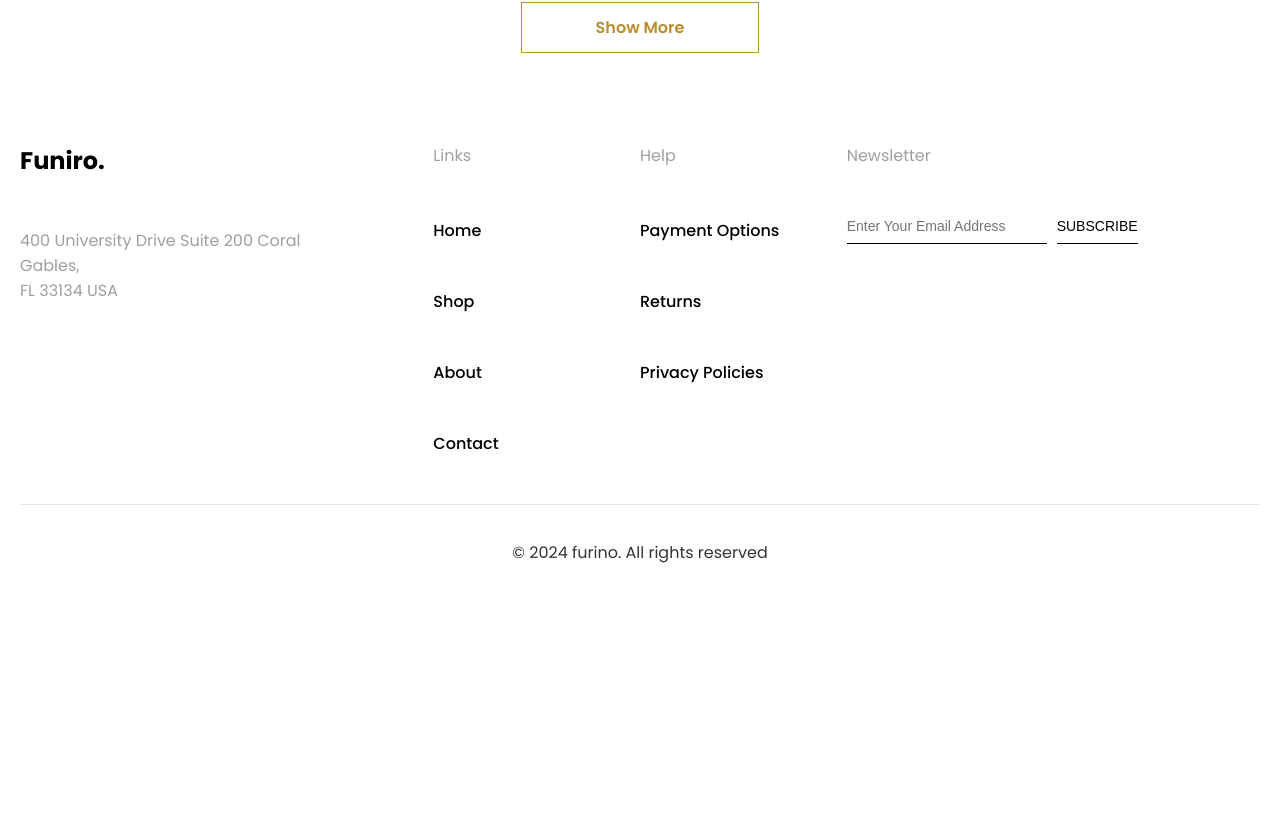
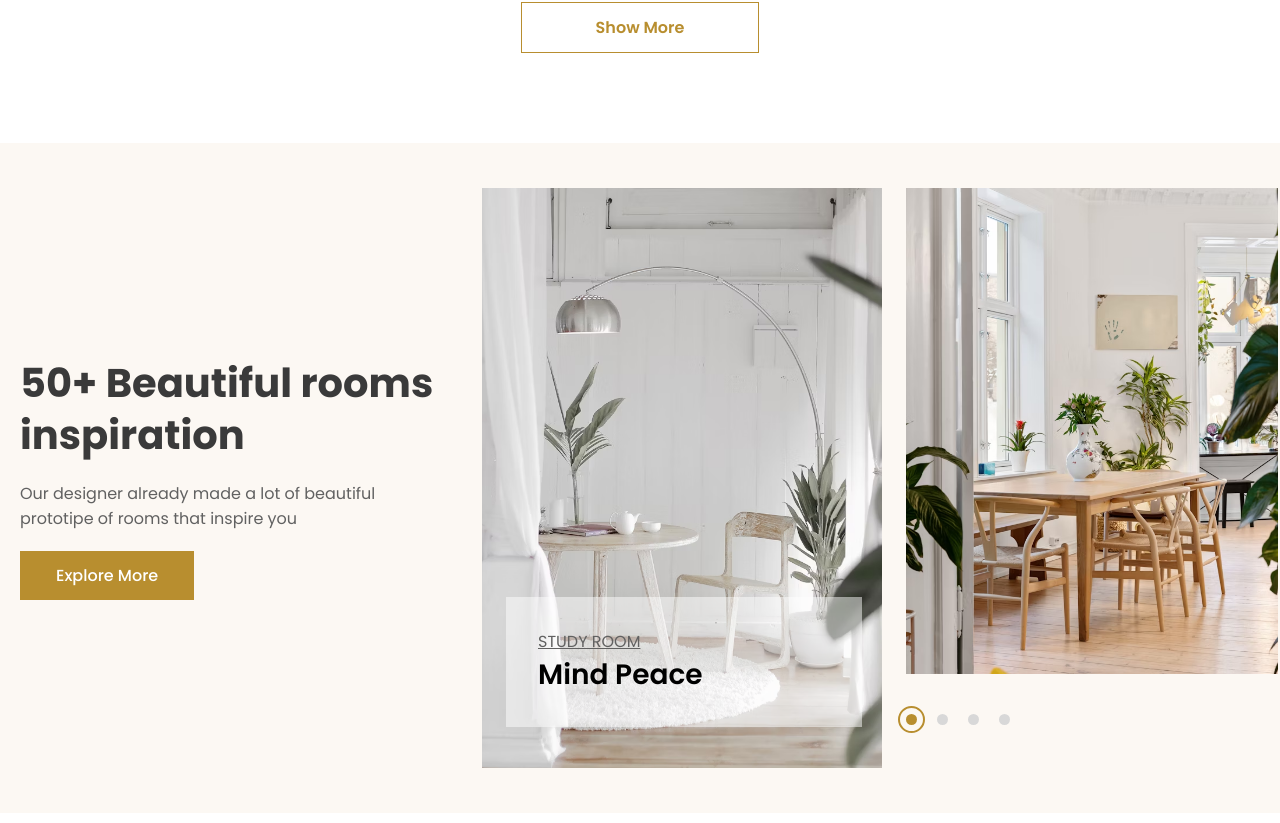
Before and after one commit to Ius221/FurniroProject, a Vue app: page / in a window 1280 px wide. Shown: the part 2737-3560 px from the top of the page. Before the commit the page ends 3337 px from the top, so only its background shows below. Built offline with nearby package versions, Linux system fonts and the light colour scheme.

Commit message:
HOME cta section SKELETON completed

```diff
--- a/src/pages/home/HomePage.vue
+++ b/src/pages/home/HomePage.vue
@@ -2,14 +2,18 @@
   <hero-section class="section" />
   <small-gallery class="section" />
   <products-section class="section" />
+  <callto-action class="section" />
+  <the-gallery class="section" />
 </template>
 
 <script>
 import HeroSection from './sections/HeroSection.vue'
 import ProductsSection from './sections/ProductsSection.vue'
 import SmallGallery from './sections/SmallGallery.vue'
+import CalltoAction from './sections/CalltoAction.vue'
+import TheGallery from './sections/TheGallery.vue'
 export default {
-  components: { HeroSection, SmallGallery, ProductsSection },
+  components: { HeroSection, SmallGallery, ProductsSection, TheGallery, CalltoAction },
 }
 </script>
 
--- /dev/null
+++ b/src/pages/home/sections/CalltoAction.vue
@@ -0,0 +1,186 @@
+<template>
+  <div class="outer-div">
+    <div class="contents">
+      <div class="text-content">
+        <h2>50+ Beautiful rooms inspiration</h2>
+        <p>Our designer already made a lot of beautiful prototipe of rooms that inspire you</p>
+        <router-link to="#" class="btn">Explore More</router-link>
+      </div>
+      <div class="img-content">
+        <div class="main-img">
+          <div class="container">
+            <img :src="first" alt="" />
+            <div class="box">
+              <p class="top">Study Room</p>
+              <h3>Mind Peace</h3>
+            </div>
+          </div>
+        </div>
+        <div class="second">
+          <div class="supporting">
+            <img :src="second" alt="" />
+          </div>
+          <div class="dots">
+            <div class="dot active-dot"></div>
+            <div class="dot"></div>
+            <div class="dot"></div>
+            <div class="dot"></div>
+          </div>
+        </div>
+        <div class="supporting">
+          <img :src="third" alt="" />
+        </div>
+        <div class="supporting">
+          <img :src="first" alt="" />
+        </div>
+        <div class="supporting">
+          <img :src="first" alt="" />
+        </div>
+      </div>
+    </div>
+  </div>
+</template>
+
+<script>
+import first from '@/assets/gallery/img--1.png'
+import second from '@/assets/gallery/img--2.png'
+import third from '@/assets/gallery/img--3.png'
+import fourth from '@/assets/gallery/img--4.png'
+export default {
+  data() {
+    return { first, second, third, fourth }
+  },
+}
+</script>
+
+<style scoped>
+/* left content */
+.outer-div {
+  background-color: #fcf8f3;
+  width: 100%;
+  height: 67rem;
+  overflow-x: hidden;
+}
+.contents {
+  max-width: 124rem;
+  margin: 0 auto;
+  display: grid;
+  grid-template-columns: repeat(3, 1fr);
+  align-items: center;
+  height: 100%;
+}
+.text-content {
+  display: flex;
+  flex-direction: column;
+  align-items: start;
+  gap: 2rem;
+  width: 42rem !important;
+}
+/* 8825238566 */
+h2 {
+  color: #3a3a3a;
+  font-size: 4rem;
+  line-height: 1.3;
+  font-weight: 700;
+}
+p {
+  color: #616161;
+  font-size: 1.6rem;
+}
+
+.btn {
+  color: #fff;
+  font-size: 1.6rem;
+  font-weight: 500;
+  padding: 1.2rem 3.6rem;
+  background-color: #b88e2f;
+  transition: all 0.5s;
+}
+.btn:hover {
+  box-shadow: 0 0 30px #b88e2f;
+  border-radius: 1rem;
+}
+a {
+  text-decoration: none;
+  color: inherit;
+}
+
+.img-content {
+  margin-left: 4.2rem;
+  display: flex;
+  gap: 2.4rem;
+}
+.container {
+  background-color: #f00;
+  overflow: hidden;
+  height: 58rem;
+  width: 40rem;
+}
+.supporting {
+  overflow: hidden;
+  width: 37.2rem;
+  height: 48.6rem;
+}
+.dots {
+  display: flex;
+  gap: 2rem;
+  margin-top: 4rem;
+}
+.dot {
+  background-color: #d8d8d8;
+  height: 1.1rem;
+  width: 1.1rem;
+  border-radius: 50%;
+  cursor: pointer;
+  position: relative;
+}
+.dot:hover {
+  background-color: rgba(184, 143, 47, 0.6);
+}
+.active-dot {
+  background-color: #b88e2f !important;
+}
+.active-dot::before {
+  content: '';
+  position: absolute;
+  top: -8px;
+  left: -8px;
+  width: 2.7rem; /* 14+4*2 */
+  height: 2.7rem; /* 14+4*2 */
+  border: 2px solid #b88e2f; /* Ring color */
+  border-radius: 50%;
+  box-sizing: border-box;
+  z-index: 1;
+}
+img {
+  width: 100%;
+}
+</style>
+
+<style scoped>
+.main-img {
+  position: relative;
+}
+h3 {
+  font-weight: 600;
+  font-size: 2.8rem;
+}
+.top {
+  font-size: 1.6rem;
+  color: #616161;
+  text-transform: uppercase;
+  text-decoration: underline;
+}
+.box {
+  position: absolute;
+  height: 13rem;
+  width: 35.6rem;
+  bottom: 7%;
+  left: 6%;
+  background-color: rgba(255, 255, 255, 0.5);
+  padding: 3.2rem;
+  display: flex;
+  flex-direction: column;
+  justify-content: space-between;
+}
+</style>
--- a/src/pages/home/sections/ProductsSection.vue
+++ b/src/pages/home/sections/ProductsSection.vue
@@ -101,7 +101,6 @@ h2 {
   height: 30rem;
   width: 28.5rem;
   overflow: hidden;
-  background-color: #f00;
 }
 .product-img {
   position: absolute;
--- /dev/null
+++ b/src/pages/home/sections/TheGallery.vue
@@ -0,0 +1,9 @@
+<template>
+  <h1>Gallery section</h1>
+</template>
+
+<script>
+export default {}
+</script>
+
+<style></style>
```
Also changed, not shown: src/assets/gallery/img--3.png.
